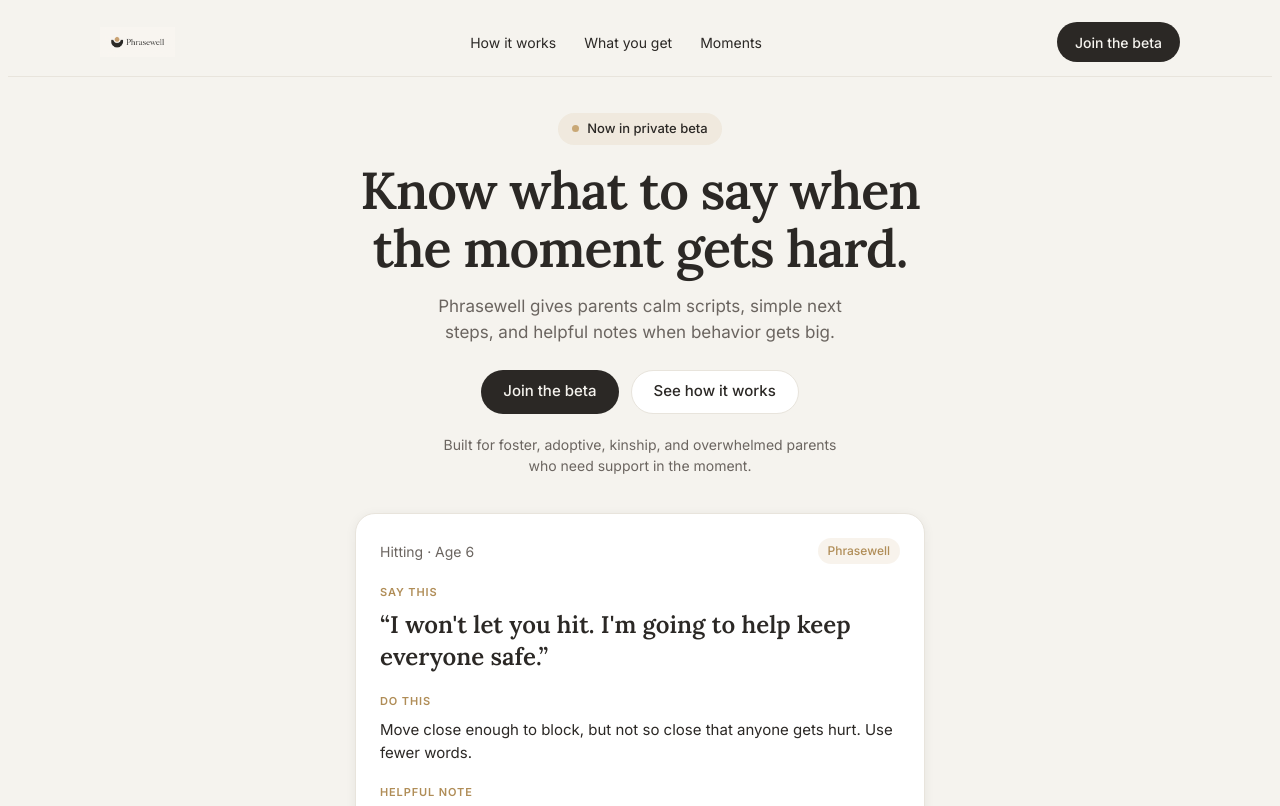
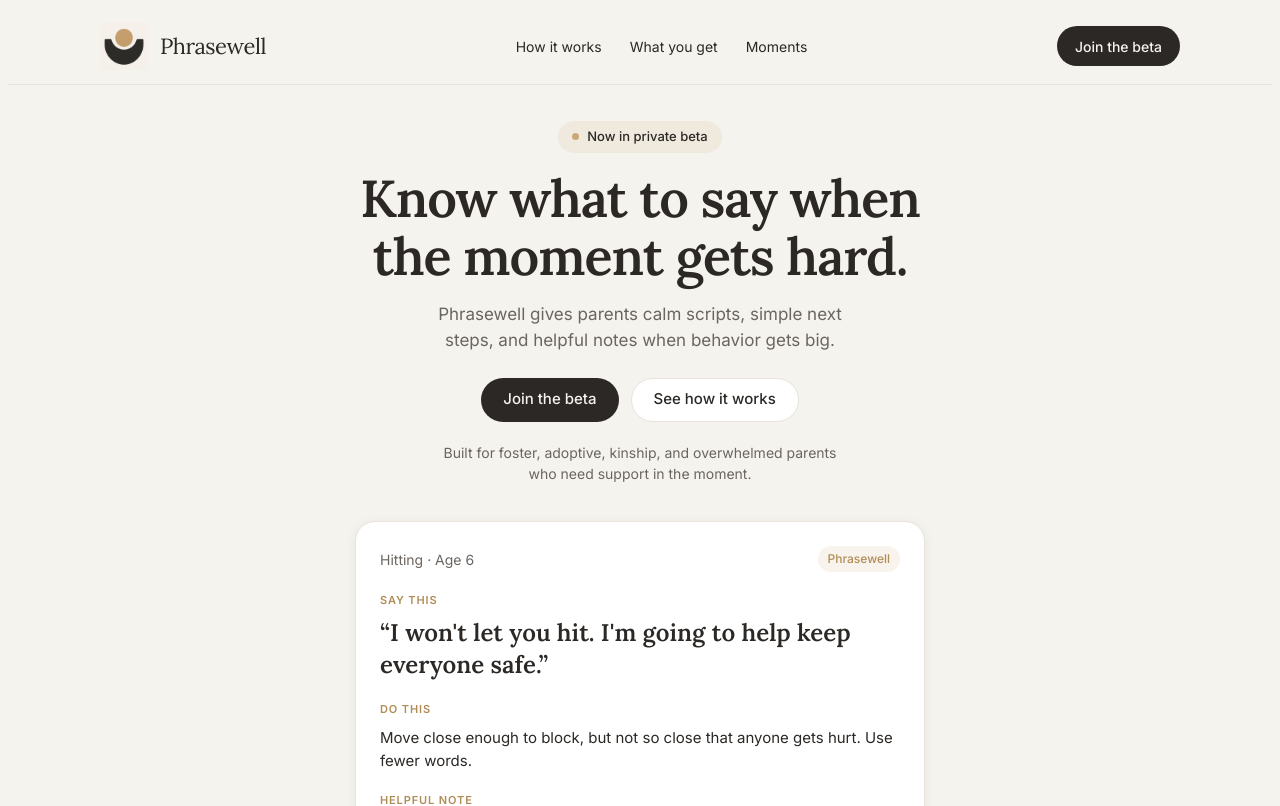
Before and after one commit to CourtneyWhy/Phrasewell-app, a Next.js app: page / in a window 1280 px wide. Shown: the top 806 px of the page. Built offline with nearby package versions, Linux system fonts and the light colour scheme.

Commit message:
Split logo into icon image and Lora wordmark text

```diff
--- a/app/components/landing/LandingHeader.tsx
+++ b/app/components/landing/LandingHeader.tsx
@@ -11,7 +11,7 @@
     <header className="landing-header">
       <div className="landing-header-inner">
         <a href="#" className="landing-logo" aria-label="Phrasewell home">
-          <LandingLogo height={30} />
+          <LandingLogo iconSize={48} />
         </a>
 
         <nav className="landing-nav" aria-label="Page sections">
--- a/app/components/landing/LandingLogo.tsx
+++ b/app/components/landing/LandingLogo.tsx
@@ -1,17 +1,29 @@
-/** Official horizontal lockup — mark + Phrasewell wordmark. */
-export function LandingLogo({ height = 32 }: { height?: number }) {
+type LandingLogoProps = {
+  /** Icon height in px — vessel mark only, wordmark is live text. */
+  iconSize?: number;
+  /** Slightly smaller wordmark for footer. */
+  compact?: boolean;
+};
+
+/** Horizontal lockup: large vessel icon + Phrasewell wordmark as HTML text (Lora). */
+export function LandingLogo({ iconSize = 42, compact = false }: LandingLogoProps) {
   return (
-    // eslint-disable-next-line @next/next/no-img-element
-    <img
-      src="/brand/lockup.png"
-      alt="Phrasewell"
-      height={height}
-      style={{
-        display: "block",
-        height,
-        width: "auto",
-        flexShrink: 0,
-      }}
-    />
+    <span className="landing-logo-lockup">
+      {/* eslint-disable-next-line @next/next/no-img-element */}
+      <img
+        src="/brand/mark.png"
+        alt=""
+        aria-hidden
+        className="landing-logo-mark"
+        height={iconSize}
+        width={iconSize}
+      />
+      <span
+        className="font-heading landing-wordmark"
+        style={{ fontSize: compact ? "1.125rem" : "1.375rem" }}
+      >
+        Phrasewell
+      </span>
+    </span>
   );
 }
--- a/app/components/landing/LandingPage.tsx
+++ b/app/components/landing/LandingPage.tsx
@@ -214,7 +214,7 @@
           </p>
           <div className="landing-footer-bar">
             <a href="#" className="landing-logo landing-footer-logo" aria-label="Phrasewell home">
-              <LandingLogo height={26} />
+              <LandingLogo iconSize={34} compact />
             </a>
             <p className="landing-footer-tagline">
               Quick phrases for tough moments. Not therapy or a diagnosis.
--- a/app/globals.css
+++ b/app/globals.css
@@ -424,6 +424,26 @@
   align-items: center;
   color: var(--text);
   text-decoration: none;
+}
+
+.landing-logo-lockup {
+  display: inline-flex;
+  align-items: center;
+  gap: 12px;
+}
+
+.landing-logo-mark {
+  display: block;
+  flex-shrink: 0;
+  object-fit: contain;
+}
+
+.landing-wordmark {
+  font-weight: 400;
+  letter-spacing: -0.02em;
+  color: var(--text);
+  line-height: 1;
+  white-space: nowrap;
 }
 
 .landing-nav {
@@ -934,10 +954,6 @@
   }
 }
 
-.landing-footer-logo {
-  font-size: 1rem;
-}
-
 .landing-footer-tagline {
   margin: 0;
   font-size: 13px;
```
